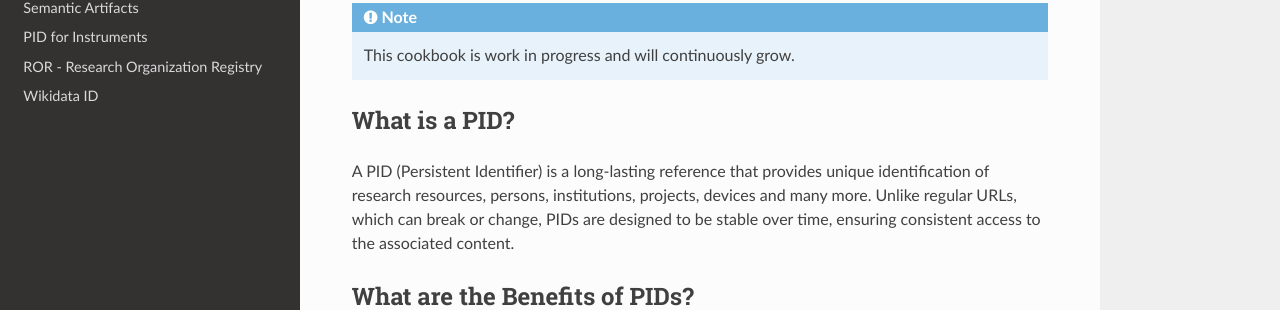
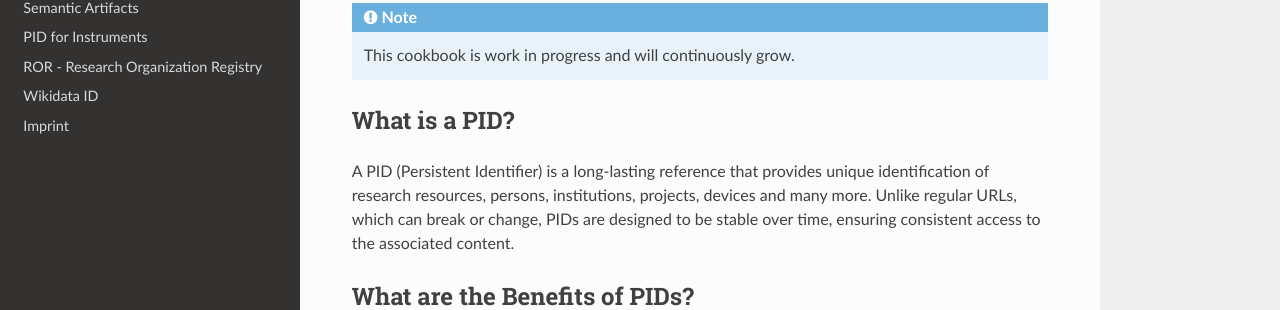
Before and after one commit to stephw-tib/pid4nfdi-training, a Sphinx documentation site: the page built from docs/source/index.rst, in a window 1280 px wide. Shown: the part 421-731 px from the top of the page. Built offline with Sphinx 7.4.7 and the Read the Docs theme 3.1.0, drawn with Linux system fonts in a browser that asks for light colours; pages that are not in the unit, such as notebooks, are missing from menus.

Commit message:
toctree hidden gesetzt, um "imprint" link anzuzeigen
Signed-off-by: kahlertt <166626523+kahlertt@users.noreply.github.com>

```diff
--- a/docs/source/index.rst
+++ b/docs/source/index.rst
@@ -58,3 +58,8 @@ Contents
    pidinst
    ror
    wikidata
+
+.. toctree::
+   :hidden:
+
+   imprint
```
